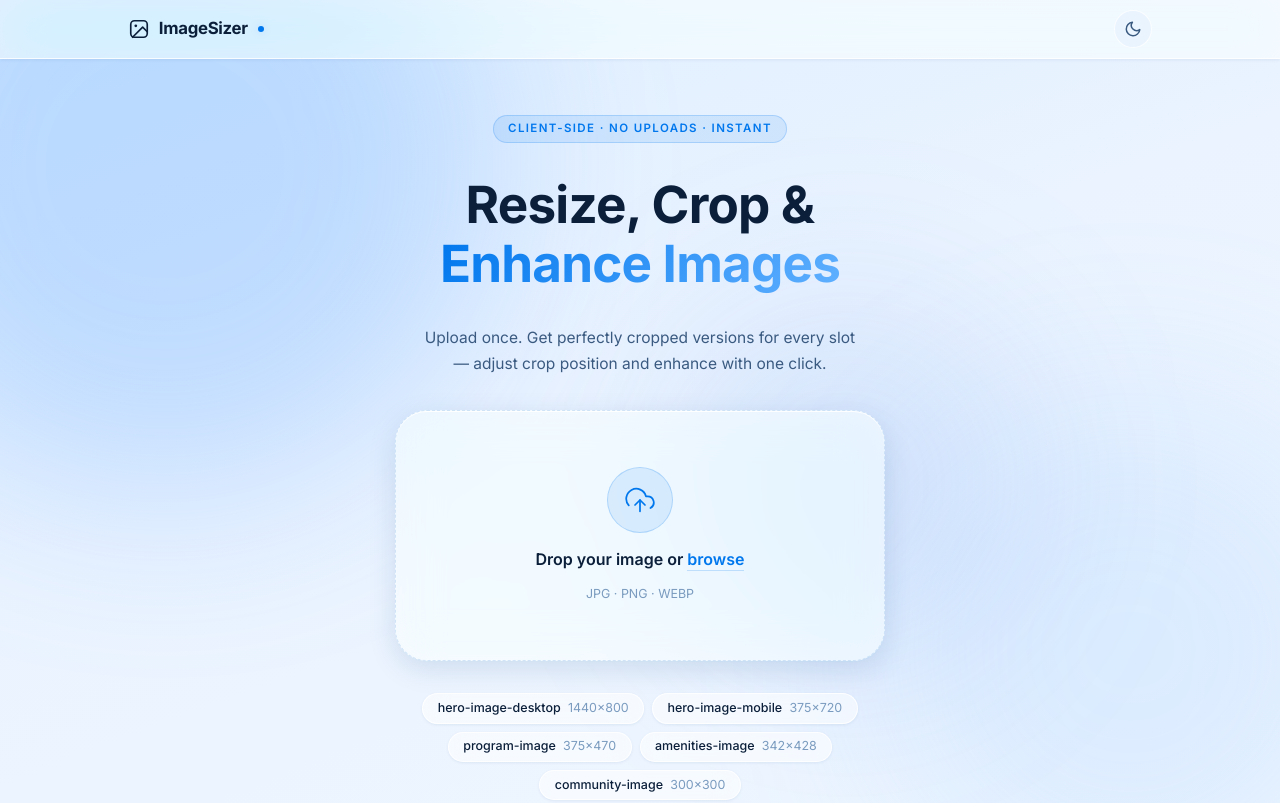
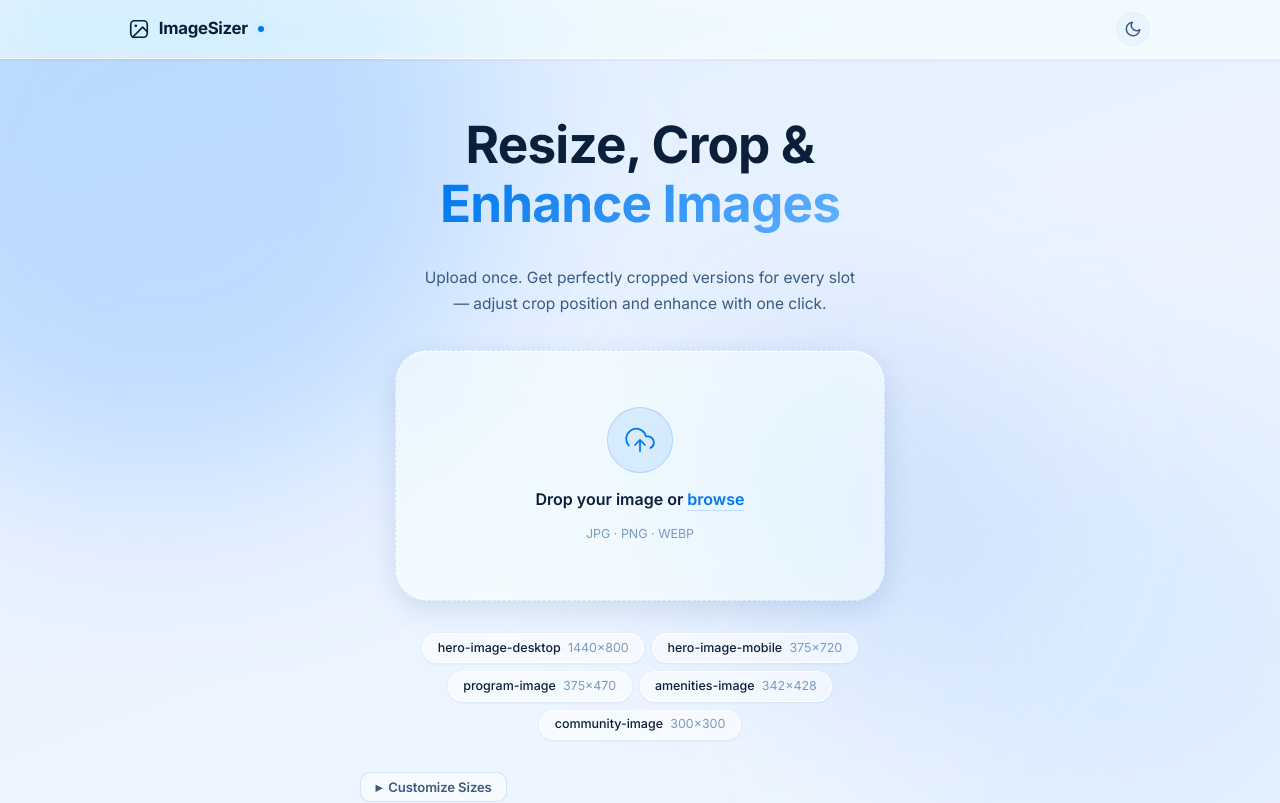
Before and after one commit to sullano831/imagease, a React (Vite) app: page / in a window 1280 px wide. Shown: the top 803 px of the page. Built offline with nearby package versions, Linux system fonts and the light colour scheme.

Commit message:
remove upper span texts

```diff
--- a/src/App.css
+++ b/src/App.css
@@ -172,14 +172,6 @@ body {
 
 /* ── Hero section ────────────────────────────────────────────── */
 .hero-section { display: flex; flex-direction: column; align-items: center; gap: 2rem; }
-
-.hero-eyebrow {
-  font-size: 0.72rem; font-weight: 600; letter-spacing: 0.12em;
-  text-transform: uppercase; color: var(--accent);
-  background: var(--accent-soft);
-  padding: 0.28rem 0.9rem; border-radius: 99px;
-  border: 1px solid var(--accent-glow);
-}
 
 .hero-title {
   font-size: clamp(2rem, 5vw, 3.2rem);
--- a/src/App.jsx
+++ b/src/App.jsx
@@ -423,7 +423,6 @@ export default function App() {
         {/* ── Upload screen ── */}
         {!sourceImage && (
           <section className="hero-section">
-            <span className="hero-eyebrow">Client-side · No uploads · Instant</span>
             <h1 className="hero-title">Resize, Crop &amp;<br /><span>Enhance Images</span></h1>
             <p className="hero-sub">Upload once. Get perfectly cropped versions for every slot — adjust crop position and enhance with one click.</p>
 
```
